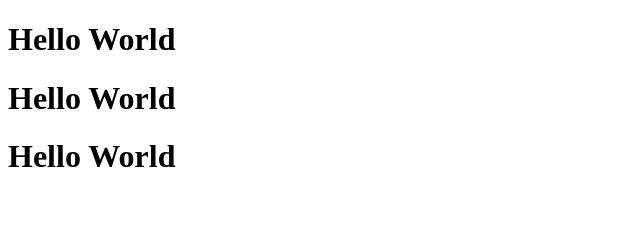
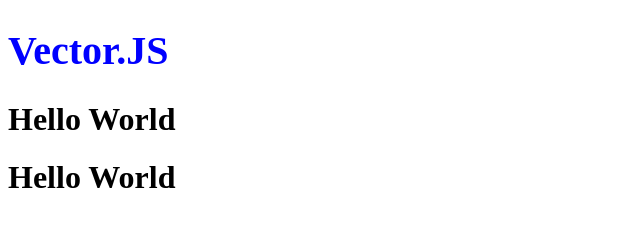
Before and after one commit to crashcourse14/Vector.JS, a website with bundled scripts: page public/index.html in a window 1280 px wide. Shown: the whole page, without its empty margins (0-640 px from the left). Built offline with nearby package versions, Linux system fonts and the light colour scheme.

Commit message:
[C3real]: Updated README.md

```diff
--- a/public/script.js
+++ b/public/script.js
@@ -1,9 +1,9 @@
-import { archy } from "../src/index.js";
+import { app } from "../src/index.js";
 import "../lib/lib.js"
 
-archy.getDomID("title").innerText = "Vector.JS";
+app.getDomID("title").innerText = "Vector.JS";
 
-archy.setClassList({
+app.setClassList({
     id: "title",
     classList: "important"
 })
--- a/public/style.css
+++ b/public/style.css
@@ -1,4 +1,4 @@
-.test {
+.important {
     font-size: 40px;
     color: blue;
 }
```
Also changed, not shown: README.md, updates/1./1.0.0/README.md.
